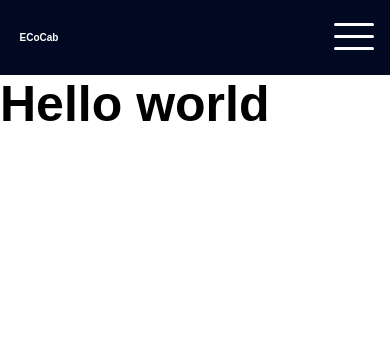
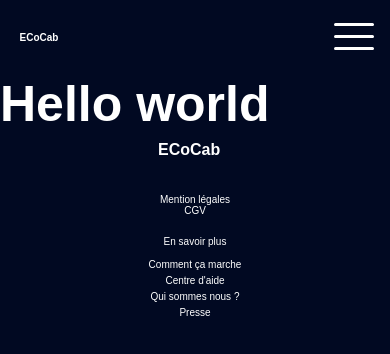
Before and after one commit to Julesc002/Stage-Ecocab, a React (Create React App) app: page / in a window 390 px wide. Shown: the top 354 px of the page. Built offline with nearby package versions, Linux system fonts and the light colour scheme; a web font is replaced by a local one.

Commit message:
Footer responsive

```diff
--- a/src/components/Footer.js
+++ b/src/components/Footer.js
@@ -10,7 +10,7 @@ const Footer = () => {
                     <NavLink to="/"><li>Mention légales</li></NavLink>
                     <NavLink to="/"><li>CGV</li></NavLink>
                 </ul>
-                <div>
+                <div className='a'>
                     <p className='footerContainer_links_titleSecondList'>En savoir plus</p>
                     <ul className='footerContainer_links_secondList'>
                         <NavLink to="/"><li>Comment ça marche</li></NavLink>
--- a/src/styles/_settings.css
+++ b/src/styles/_settings.css
@@ -6,6 +6,8 @@
 
 
 *, ::before, ::after{
+    background-color: #010922;
+    color: white;
     box-sizing: border-box;
     margin: 0;
     padding: 0;
--- a/src/styles/components/_footer.css
+++ b/src/styles/components/_footer.css
@@ -1,9 +1,6 @@
 .footerContainer {
-    /* position: absolute;
-    bottom: 0; */
     display: flex;
-    background-color: #010922;
-    color: white;
+    justify-content: center;
     align-items: center;
   }
 
@@ -38,12 +35,13 @@
 
   .footerContainer_links_titleSecondList {
     font-size: clamp(10px, 2vw, 16px);
+    margin-bottom: 0.5vw;
   }
 
   .footerContainer_links_secondList {
     display: grid;
     grid-template-columns: repeat(2, 1fr);
-    gap: 5px 50px;
+    gap: 0px 50px;
   }
 
   .footerContainer_links_secondList a {
@@ -58,8 +56,70 @@
     transition: 0.5s;
   }
 
-@media (max-width: 530px) {
+  @media (max-width: 435px) {
     .footerContainer {
-      display: none;
+        display: flex;
+        flex-direction: column;
+        align-items: center;
+      }
+
+      .footerContainer_mainTitle {
+        font-size: clamp(16px, 2vw, 24px);
+        margin: 2vw;
+        margin-right: 5vw;
+        text-align: center;
+      }
+
+      .footerContainer_links {
+        flex-direction: column;
+        align-items: center;
+        gap: 20px;
+        margin-top: 2vw;
+        text-align: center;
+      }
+
+      .footerContainer_links_firstList {
+        margin: 0;
+        margin-top: 5vw;
+      }
+
+      .footerContainer_links_firstList a {
+        text-decoration: none;
+        list-style: none;
+        color: inherit;
+        white-space: nowrap;
+        font-size: clamp(10px, 2vw, 16px);
+        text-align: center;
+      }
+
+      .footerContainer_links_firstList a:hover {
+        color: #8080D7;
+        transition: 0.5s;
+      }
+
+      .footerContainer_links_titleSecondList {
+        font-size: clamp(10px, 2vw, 16px);
+        margin-bottom: 3vw;
+        text-align: center;
+      }
+
+      .footerContainer_links_secondList {
+        display: flex;
+        flex-direction: column;
+        gap: 5px;
+        align-items: center;
+      }
+
+      .footerContainer_links_secondList a {
+        text-decoration: none;
+        color: inherit;
+        white-space: nowrap;
+        font-size: clamp(10px, 2vw, 16px);
+        text-align: center;
+      }
+
+      .footerContainer_links_secondList a:hover {
+        color: #8080D7;
+        transition: 0.5s;
       }
   }
```
Lines whose indentation alone changed are shown as unchanged.
